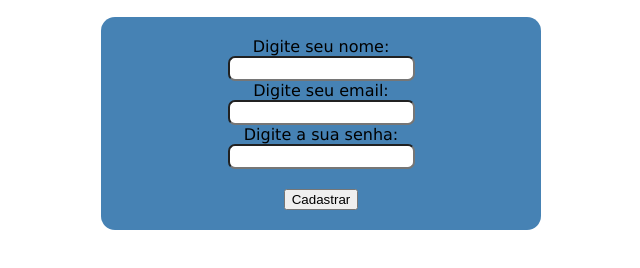
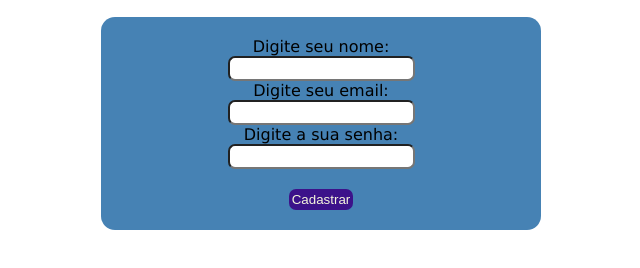
Before and after one commit to mvland/exerc-cio_html, a plain HTML site: page pages/index.html in a window 1280 px wide. Shown: the part 100-368 px from the top of the page, without its empty margins (319-959 px from the left). Drawn offline with Linux system fonts and the light colour scheme.

Commit message:
feat:Modificado a cor do botao

```diff
--- a/styles/style.css
+++ b/styles/style.css
@@ -32,6 +32,11 @@ label {
 }
 button {
   margin-top: 20px;
+  color: beige;
+  background-color: #3c128a;
+  padding: 3px;
+  border-radius: 7px;
+  border: none;
 }
 input {
   border-radius: 7px;
```
